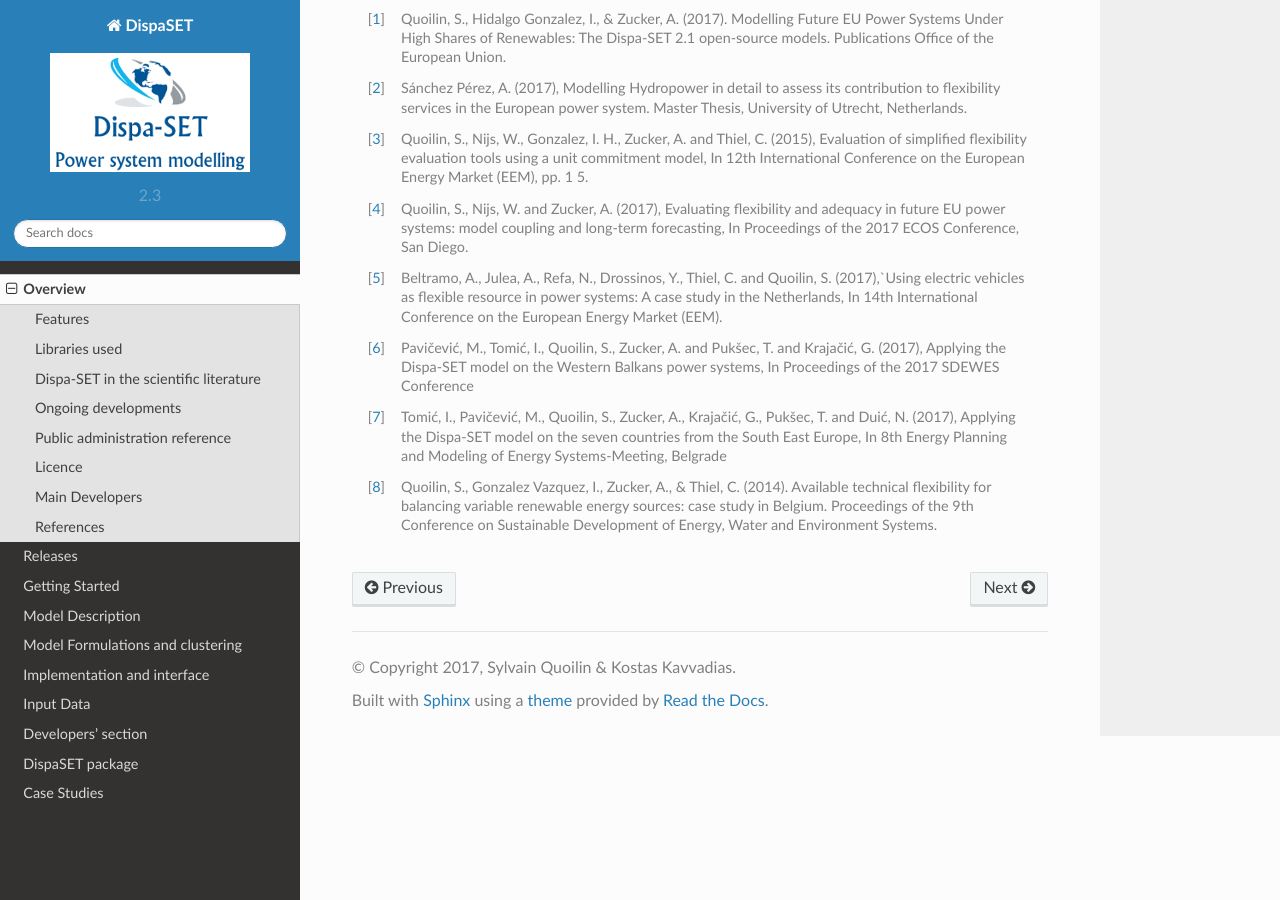
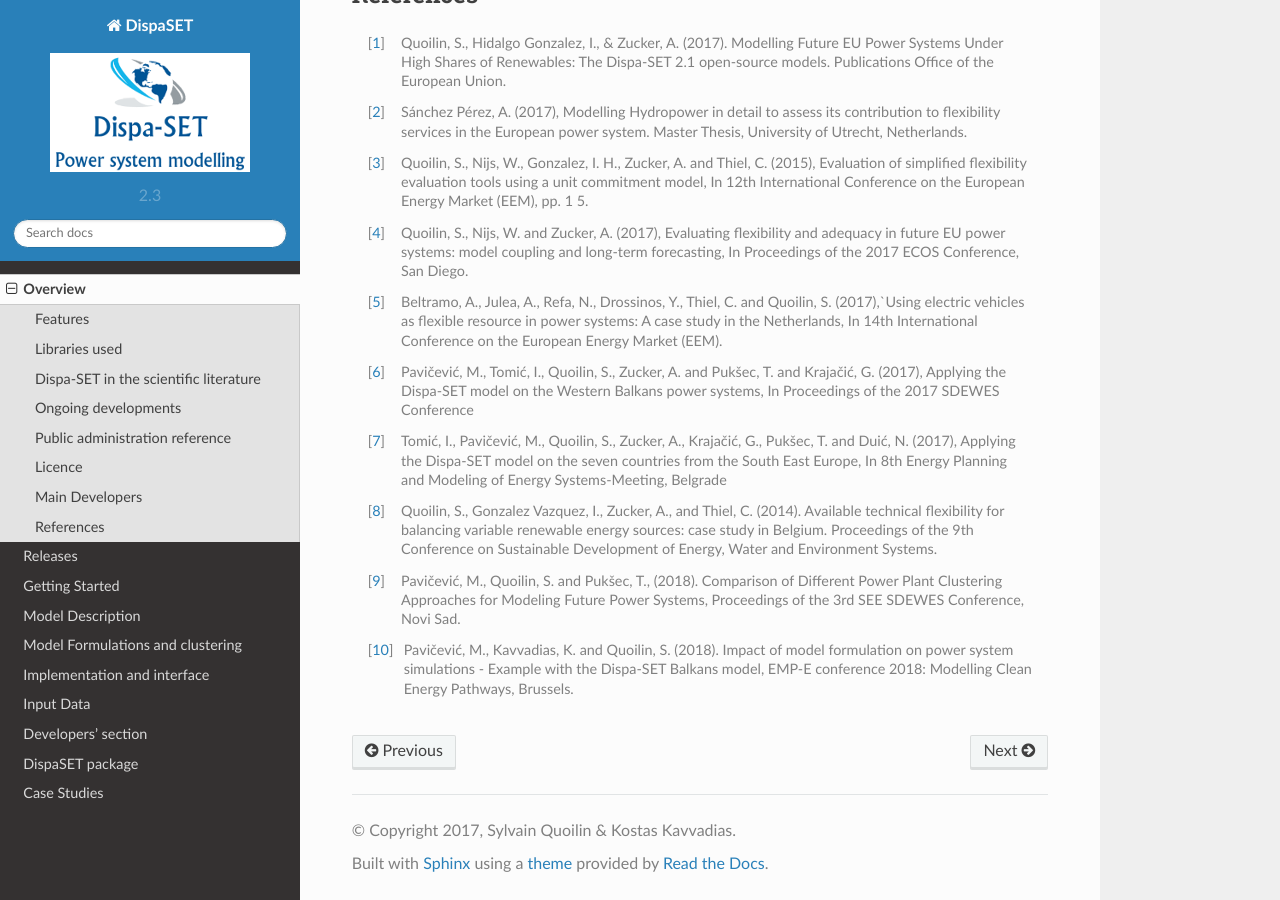
Before and after one commit to energy-modelling-toolkit/Dispa-SET, a Sphinx documentation site: the page built from Docs/overview.rst, in a window 1280 px wide and 900 px high, scrolled down 2297 px. Built offline with Sphinx 7.4.7 and the Read the Docs theme 2.0.0, drawn with Linux system fonts in a browser that asks for light colours; some of the changed text lies outside the part shown.

Commit message:
Update to Docs files

```diff
--- a/Docs/cases.rst
+++ b/Docs/cases.rst
@@ -3,8 +3,10 @@
 Case Studies
 ============
 
-Conducted case studies:
+In the past years, Dispa-SET has been used in various scientific works covering different geographical areas and with different focus points. The case studies for which scientific articles have been published are summarized hereunder:
+
 
 * `Balkans`_ Western Balkans and neighbouring countries
 
-.. -Balkans: https://github.com/balkans-energy-modelling/DispaSET-for-the-Balkans
+
+.. _Balkans: https://github.com/balkans-energy-modelling/DispaSET-for-the-Balkans
--- a/Docs/overview.rst
+++ b/Docs/overview.rst
@@ -53,6 +53,7 @@ In the past years, Dispa-SET has been used in various scientific works covering
 * Impact of Electric Vehicle deployment in The Netherlands [5]_.
 * Open-source model of the Balkans area, with some simulations involving high shares of renewables [6]_ [7]_.
 * Available technical flexibility to balance variable RES generation in Belgium [8]_
+* Comparison of clustering formulations [9]_ [10]_
 
 
 
@@ -91,7 +92,9 @@ References
 .. [5] Beltramo, A., Julea, A., Refa, N., Drossinos, Y., Thiel, C. and Quoilin, S. (2017),`Using electric vehicles as flexible resource in power systems: A case study in the Netherlands, In 14th International Conference on the European Energy Market (EEM).
 .. [6] Pavičević, M., Tomić, I., Quoilin, S., Zucker, A. and Pukšec, T. and Krajačić, G. (2017), Applying the Dispa-SET model on the Western Balkans power systems, In Proceedings of the 2017 SDEWES Conference
 .. [7] Tomić, I., Pavičević, M., Quoilin, S., Zucker, A., Krajačić, G., Pukšec, T. and Duić, N. (2017), Applying the Dispa-SET model on the seven countries from the South East Europe, In 8th Energy Planning and Modeling of Energy Systems-Meeting, Belgrade
-.. [8] Quoilin, S., Gonzalez Vazquez, I., Zucker, A., & Thiel, C. (2014). Available technical flexibility for balancing variable renewable energy sources: case study in Belgium. Proceedings of the 9th Conference on Sustainable Development of Energy, Water and Environment Systems.
+.. [8] Quoilin, S., Gonzalez Vazquez, I., Zucker, A., and Thiel, C. (2014). Available technical flexibility for balancing variable renewable energy sources: case study in Belgium. Proceedings of the 9th Conference on Sustainable Development of Energy, Water and Environment Systems.
+.. [9] Pavičević, M., Quoilin, S. and Pukšec, T., (2018). Comparison of Different Power Plant Clustering Approaches for Modeling Future Power Systems, Proceedings of the 3rd SEE SDEWES Conference, Novi Sad.
+.. [10] Pavičević, M., Kavvadias, K. and Quoilin, S. (2018). Impact of model formulation on power system simulations - Example with the Dispa-SET Balkans model, EMP-E conference 2018: Modelling Clean Energy Pathways, Brussels.
 
 .. _matplotlib: http://matplotlib.org
 .. _pandas: http://pandas.pydata.org
```
